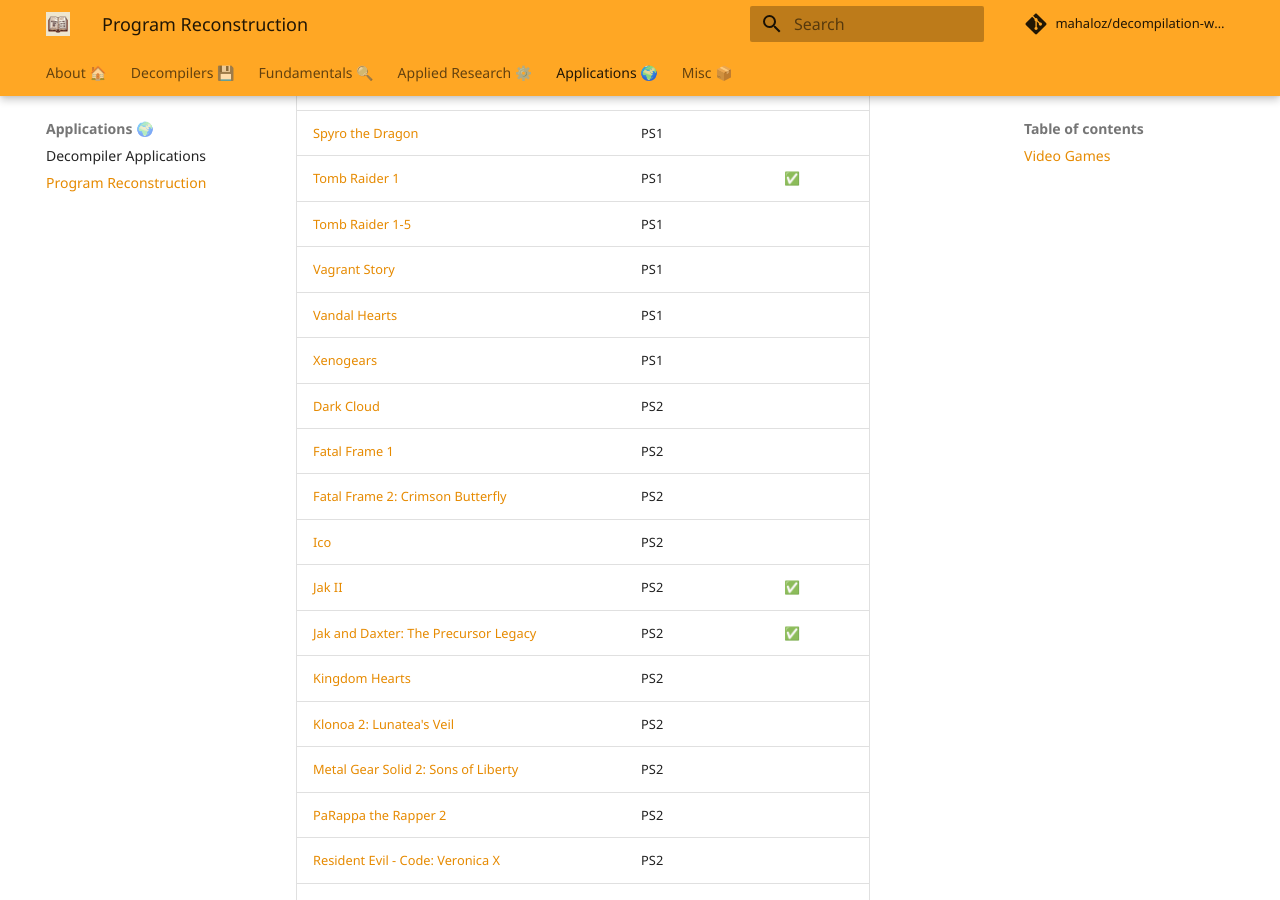
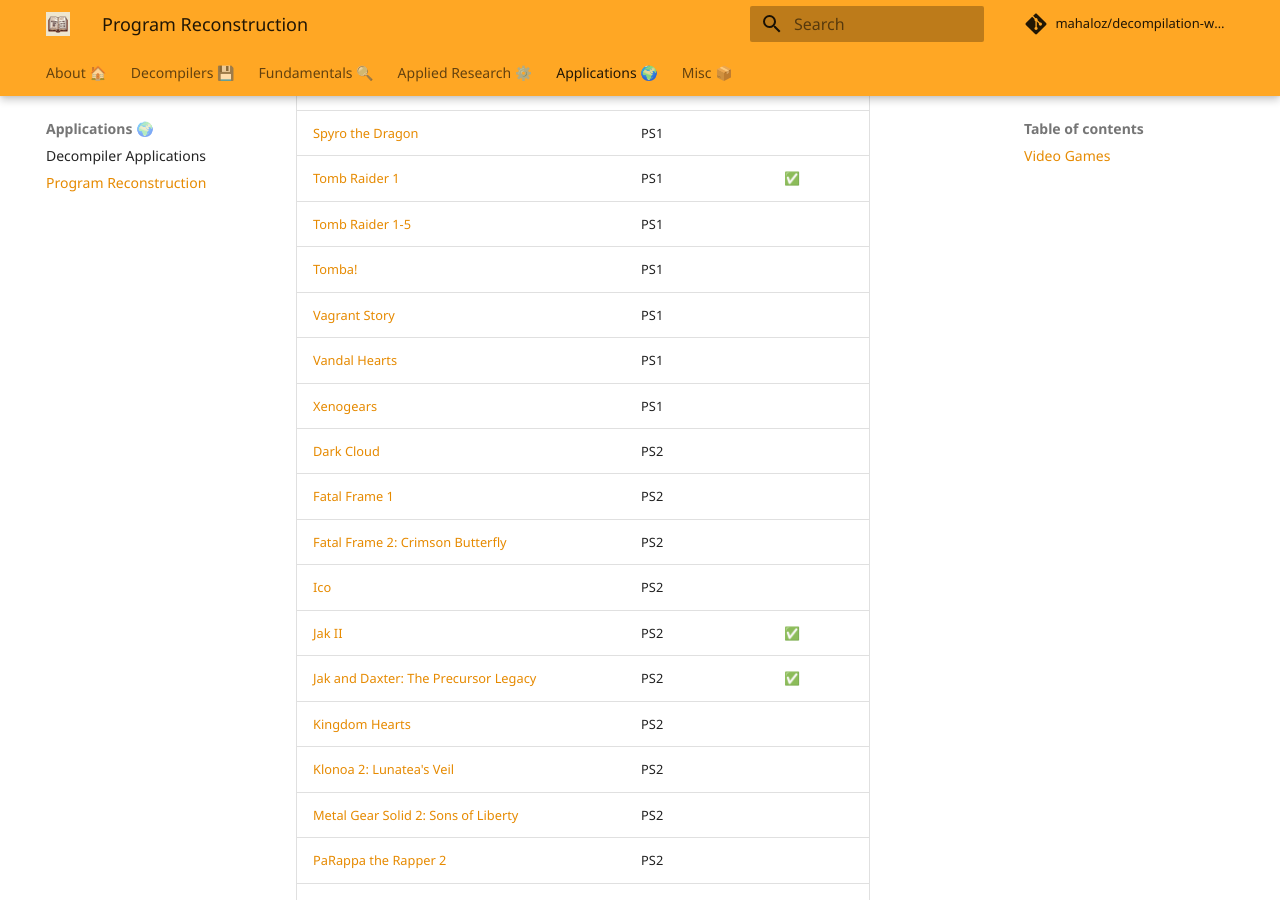
Before and after one commit to mahaloz/decompilation-wiki, an MkDocs documentation site: the page built from docs/applications/program-reconstruction.md, in a window 1280 px wide and 900 px high, scrolled down 8774 px. Built offline with MkDocs 1.6.1 and Material for MkDocs 9.7.7, drawn with Linux system fonts in a browser that asks for light colours; comment, search, counter and statistics services are not loaded.

Commit message:
Update program-reconstruction.md

```diff
--- a/docs/applications/program-reconstruction.md
+++ b/docs/applications/program-reconstruction.md
@@ -192,11 +192,12 @@
 | [MediEvil 1](https://github.com/MediEvilDecompilation/medievil-decomp)                                            | PS1               |           |
 | [Metal Gear Solid](https://github.com/FoxdieTeam/mgs_reversing)                                                   | PS1               |           |
 | [R4: Ridge Racer Type 4](https://wakelet.com/wake/GeXGnrhyIWM-zbHJ4KURI)                                          | PS1               |           |
-| [Shin Megami Tensei](https://github.com/thecommandochicken/smt-decomp)                                            | PS1               |           |
+| [Shin Megami Tensei](https://codeberg.org/chickenzes/smt-decomp)                                                  | PS1               |           |
 | [Silent Hill](https://github.com/Vatuu/silent-hill-decomp)                                                        | PS1               |           |
 | [Spyro the Dragon](https://github.com/TheMobyCollective/spyro-1)                                                  | PS1               |           |
 | [Tomb Raider 1](https://github.com/rr-/Tomb1Main)                                                                 | PS1               | ✅         |
 | [Tomb Raider 1-5](https://github.com/XProger/OpenLara)                                                            | PS1               |           |
+| [Tomba!](https://github.com/hansbonini/psx_tomba)                                                                 | PS1               |           |
 | [Vagrant Story](https://github.com/ser-pounce/rood-reverse)                                                       | PS1               |           |
 | [Vandal Hearts](https://github.com/shao113/vh)                                                                    | PS1               |           |
 | [Xenogears](https://github.com/ladysilverberg/xenogears-decomp)                                                   | PS1               |           |
```
